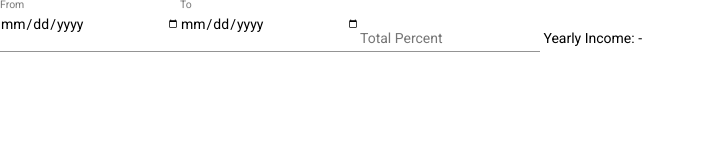
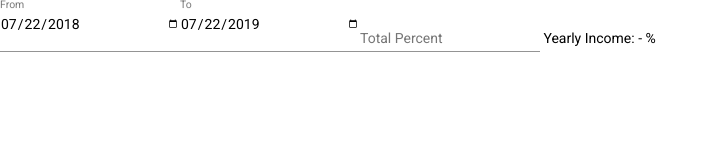
Before and after one commit to DefeNder93/defender-invest, an Angular app: page /percent-calculation in a window 1280 px wide. Shown: the top 160 px of the page, without its empty margins (0-718 px from the left). Built offline with nearby package versions, Linux system fonts and the light colour scheme.

Commit message:
Feature/percent calc (#3)
* added percent calculation formula

* implemented years for percent calculation

```diff
--- a/package.json
+++ b/package.json
@@ -4,6 +4,7 @@
   "scripts": {
     "ng": "ng",
     "start": "ng serve",
+    "start_no_reload": "ng serve --live-reload=false",
     "build": "ng build",
     "test": "ng test",
     "lint": "ng lint",
--- a/src/app/percent-calculation/percent-calculation.component.html
+++ b/src/app/percent-calculation/percent-calculation.component.html
@@ -14,5 +14,5 @@
     <input formControlName="totalPercent" matInput type="number">
   </mat-form-field>
 
-  Yearly Income: {{yearlyIncome$ | async}}
+  Yearly Income: {{yearlyIncome$ | async }} %
 </div>
--- a/src/app/percent-calculation/percent-calculation.component.ts
+++ b/src/app/percent-calculation/percent-calculation.component.ts
@@ -12,8 +12,8 @@ import {PercentCalculationService} from "./percent-calculation.service";
 export class PercentCalculationComponent implements OnInit {
 
   public form: FormGroup = this.fb.group({
-    from: [null],
-    to: [null],
+    from: ['2018-07-22'],
+    to: ['2019-07-22'],
     totalPercent: [null]
   });
 
@@ -29,6 +29,4 @@ export class PercentCalculationComponent implements OnInit {
   ngOnInit() {
   }
 
-  // Math.pow(base, exponent)
-
 }
--- a/src/app/percent-calculation/percent-calculation.service.ts
+++ b/src/app/percent-calculation/percent-calculation.service.ts
@@ -1,4 +1,5 @@
 import { Injectable } from '@angular/core';
+import * as moment from 'moment';
 
 @Injectable({
   providedIn: 'root'
@@ -8,6 +9,9 @@ export class PercentCalculationService {
   constructor() { }
 
   calculateYearlyIncome = (from: string, to: string, totalPercent: number) => {
-    return totalPercent;
+
+    const yearsNum = moment.duration(moment(to, 'YYYY-mm-dd').diff(moment(from, 'YYYY-mm-dd'))).as('days') / 365;
+
+    return totalPercent ? (Math.pow((totalPercent - 100)/100 + 1, 1/yearsNum) - 1) * 100 : null;
   }
 }
```
